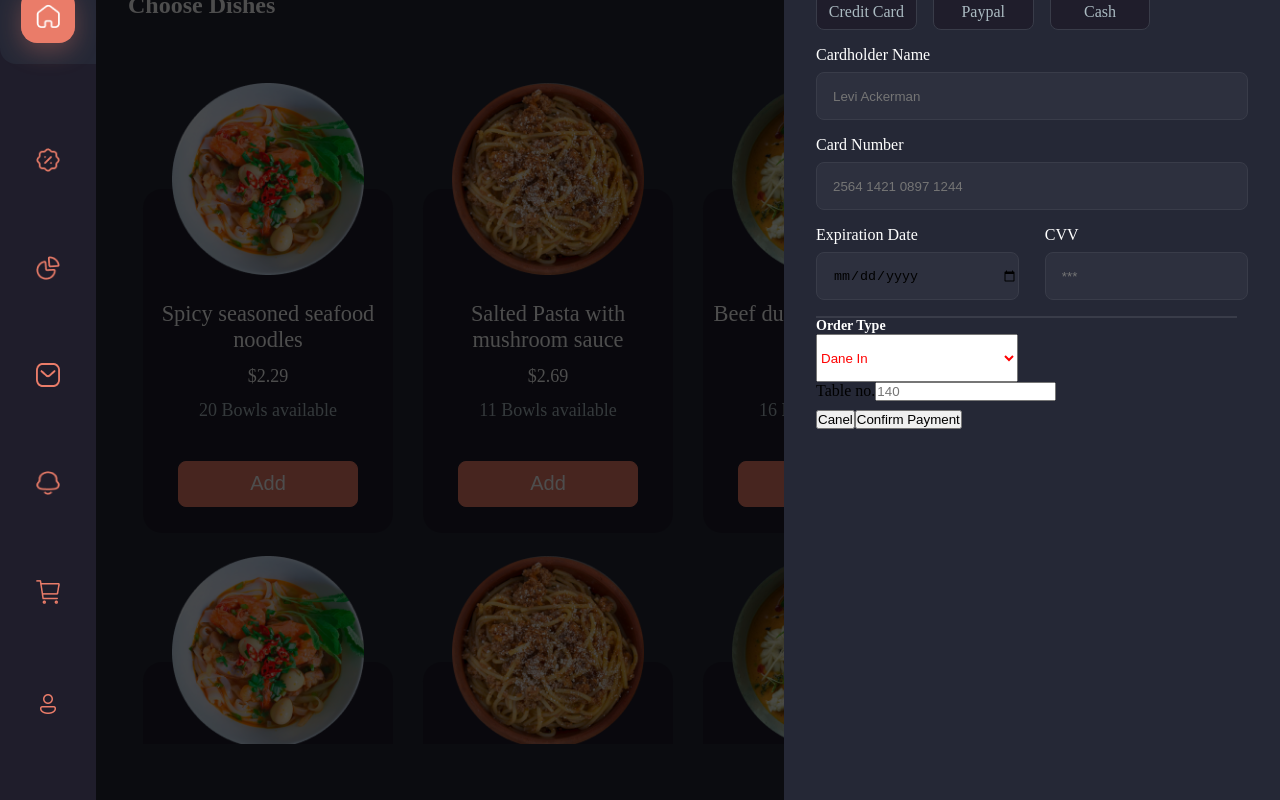
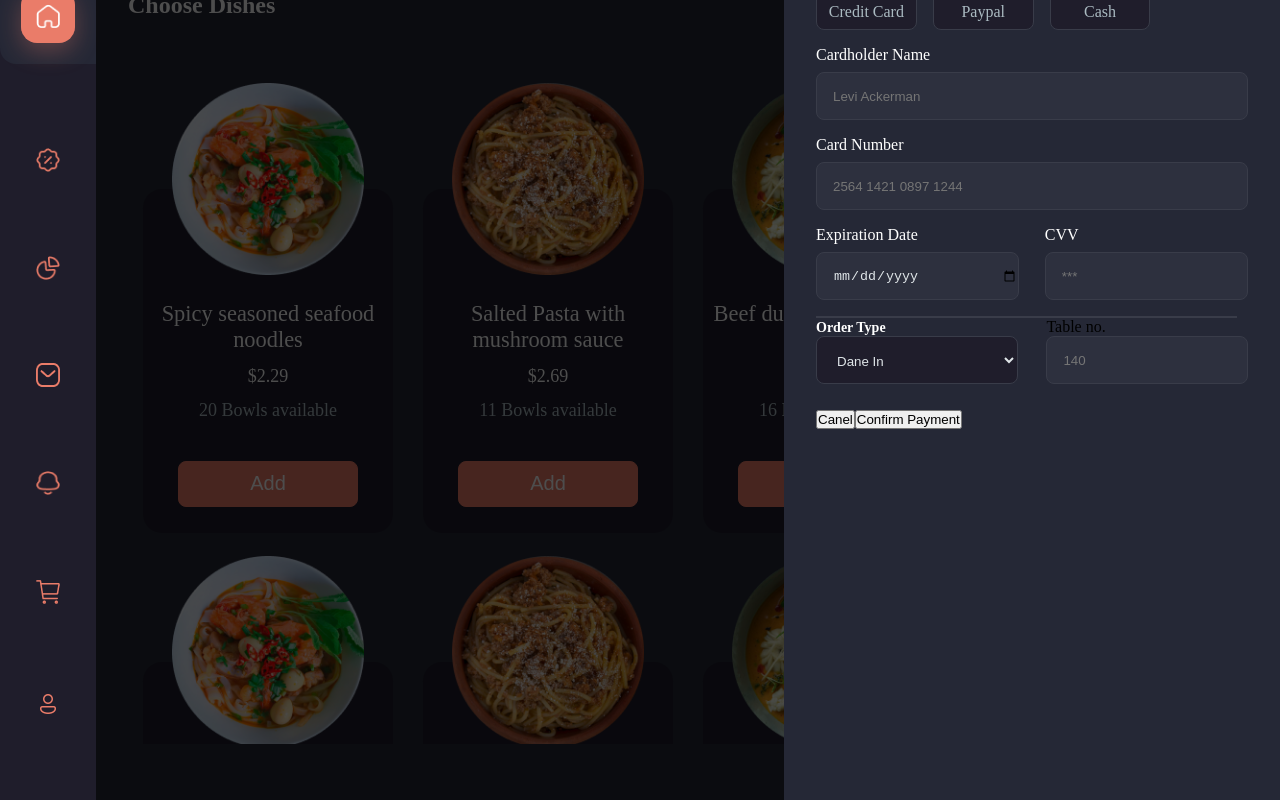
Before and after one commit to MukhriddinToshboyev/Pitsa, a React (Vite) app: page / in a window 1280 px wide. Both pictures are taken after a click on the button 48 px from the left and 817 px from the top of the page. Shown: the part 224-1024 px from the top of the page. Built offline with nearby package versions, Linux system fonts and the light colour scheme.

Commit message:
payment css

```diff
--- a/src/Payment/Payment.css
+++ b/src/Payment/Payment.css
@@ -98,6 +98,7 @@
 .form-name input {
   width: 100%;
   height: 3rem;
+  color: rgba(224, 230, 233, 1);
   margin-top: 0.5rem;
   padding-left: 1rem;
   border-radius: 0.5rem;
@@ -126,6 +127,7 @@
 .form-date input {
   width: 12.7rem;
   height: 3rem;
+  color: rgba(224, 230, 233, 1);
   margin-top: 0.5rem;
   padding-left: 1rem;
   border-radius: 0.5rem;
@@ -133,13 +135,39 @@
   background: rgba(45, 48, 62, 1);
 }
 
+.payment-methon__items {
+  display: flex;
+  justify-content: space-between;
+}
+
 .payment-method__order {
   font-size: 0.875rem;
   color: rgba(255, 255, 255, 1);
+  display: inline-block;
 }
 
 .payment-method__order-option {
   width: 12.6rem;
   height: 3rem;
-  color: red;
+  padding: 1rem;
+  border-radius: 0.5rem;
+  border: 1px solid rgba(57, 60, 73, 1);
+  background: rgba(31, 29, 43, 1);
+  color: rgba(224, 230, 233, 1);
+  display: flex;
 }
+
+.payment-method__table-text {
+  display: inline-block;
+}
+
+.payment-method__table-text input {
+  width: 12.6rem;
+  height: 3rem;
+  padding: 1rem;
+  border-radius: 0.5rem;
+  border: 1px solid rgba(57, 60, 73, 1);
+  background: rgba(45, 48, 62, 1);
+  color: rgba(224, 230, 233, 1);
+  display: flex;
+}
--- a/src/Payment/index.jsx
+++ b/src/Payment/index.jsx
@@ -56,6 +56,9 @@ function Payment() {
                 </div>
               </form>
               <div className="payment-line"></div>
+              <div className="payment-methon__items">
+                <div>
+                  {" "}
                   <h2 className="payment-method__order">Order Type</h2>
                   <select
                     className="payment-method__order-option"
@@ -66,12 +69,14 @@ function Payment() {
                     <option value="canada">Dane In</option>
                     <option value="usa">Dine In</option>
                   </select>
-              <form action="action">
-                <label>
+                </div>
+                <form className="payment-method__table" action="action">
+                  <label className="payment-method__table-text">
                     Table no.
                     <input type="text" placeholder="140" />
                   </label>
                 </form>
+              </div>
             </div>
           </div>
         </section>
```
Lines whose indentation alone changed are shown as unchanged.
